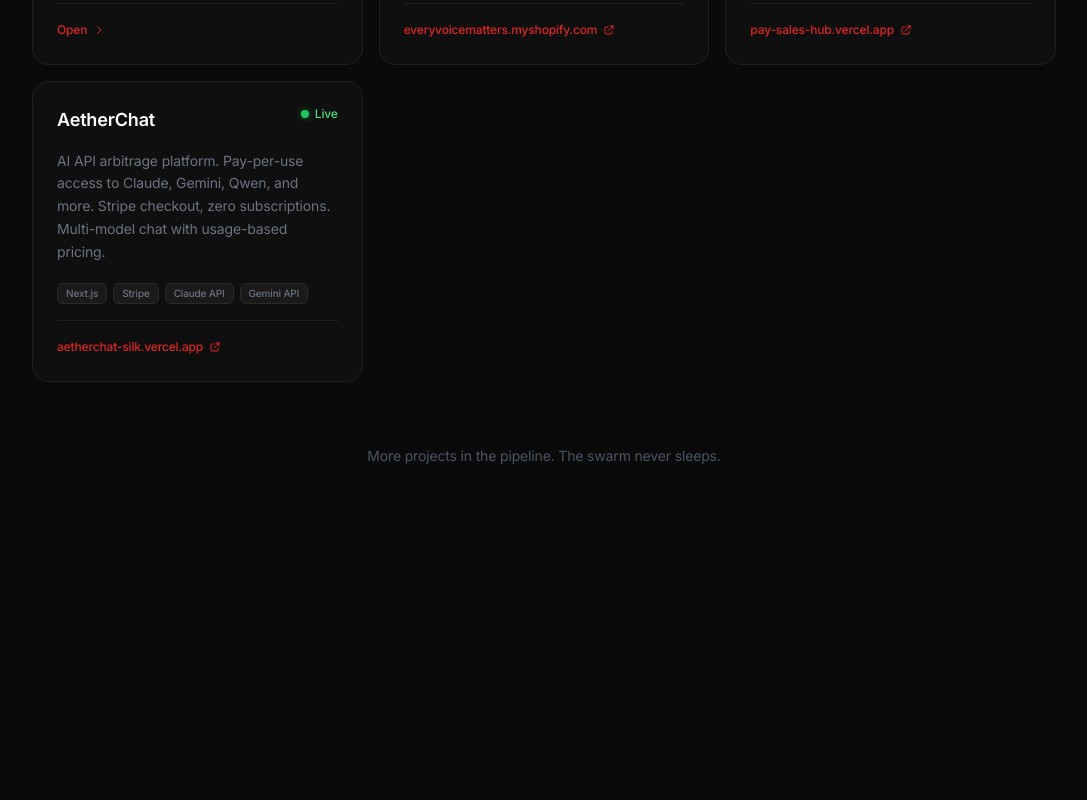
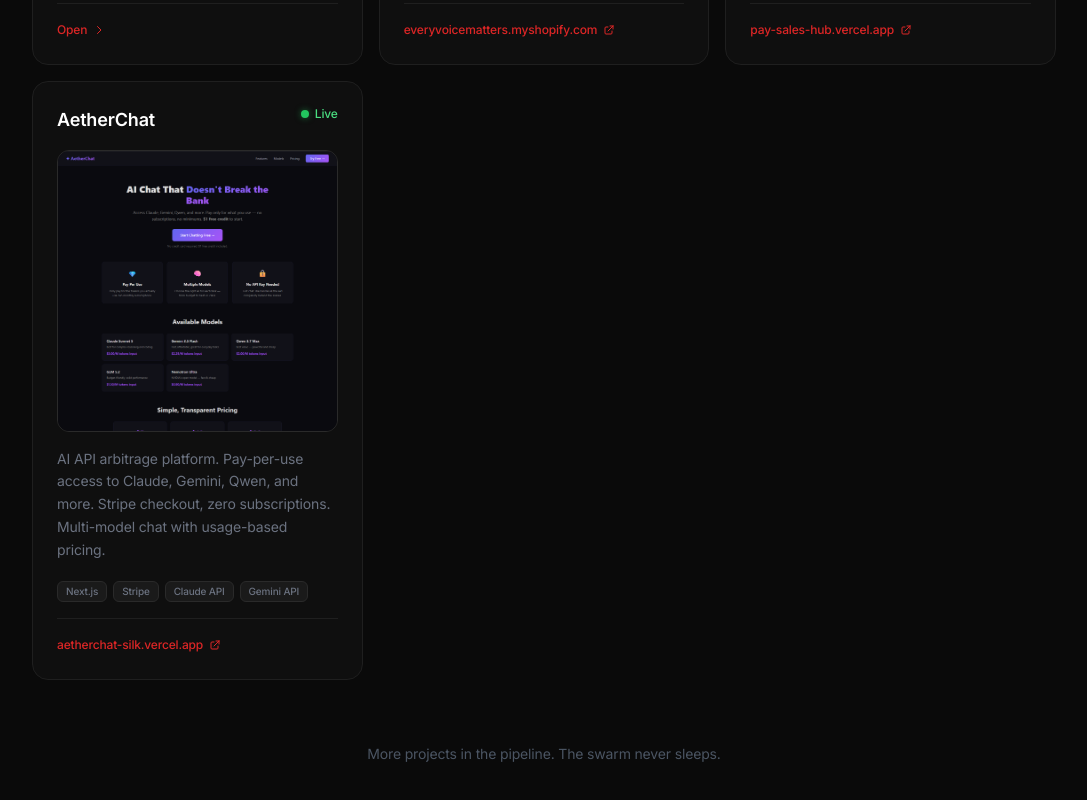
Before and after one commit to k00jax/fonger-ai, a Next.js app: page /projects in a window 1280 px wide. Shown: the part 1099-1899 px from the top of the page, without its empty margins (96-1183 px from the left). Before the commit the page ends 1629 px from the top, so only its background shows below. Built offline with nearby package versions, Linux system fonts and the light colour scheme.

Commit message:
Add AetherChat preview image

```diff
--- a/src/app/projects/page.js
+++ b/src/app/projects/page.js
@@ -58,6 +58,7 @@ const projects = [
       'AI API arbitrage platform. Pay-per-use access to Claude, Gemini, Qwen, and more. Stripe checkout, zero subscriptions. Multi-model chat with usage-based pricing.',
     status: 'live',
     link: 'https://aetherchat-silk.vercel.app',
+    image: '/aetherchat-preview.png',
     tech: ['Next.js', 'Stripe', 'Claude API', 'Gemini API'],
   },
 ];
```
Also changed, not shown: public/aetherchat-preview.png (added), 25 other files (tests, documents, lock files or other folders).
